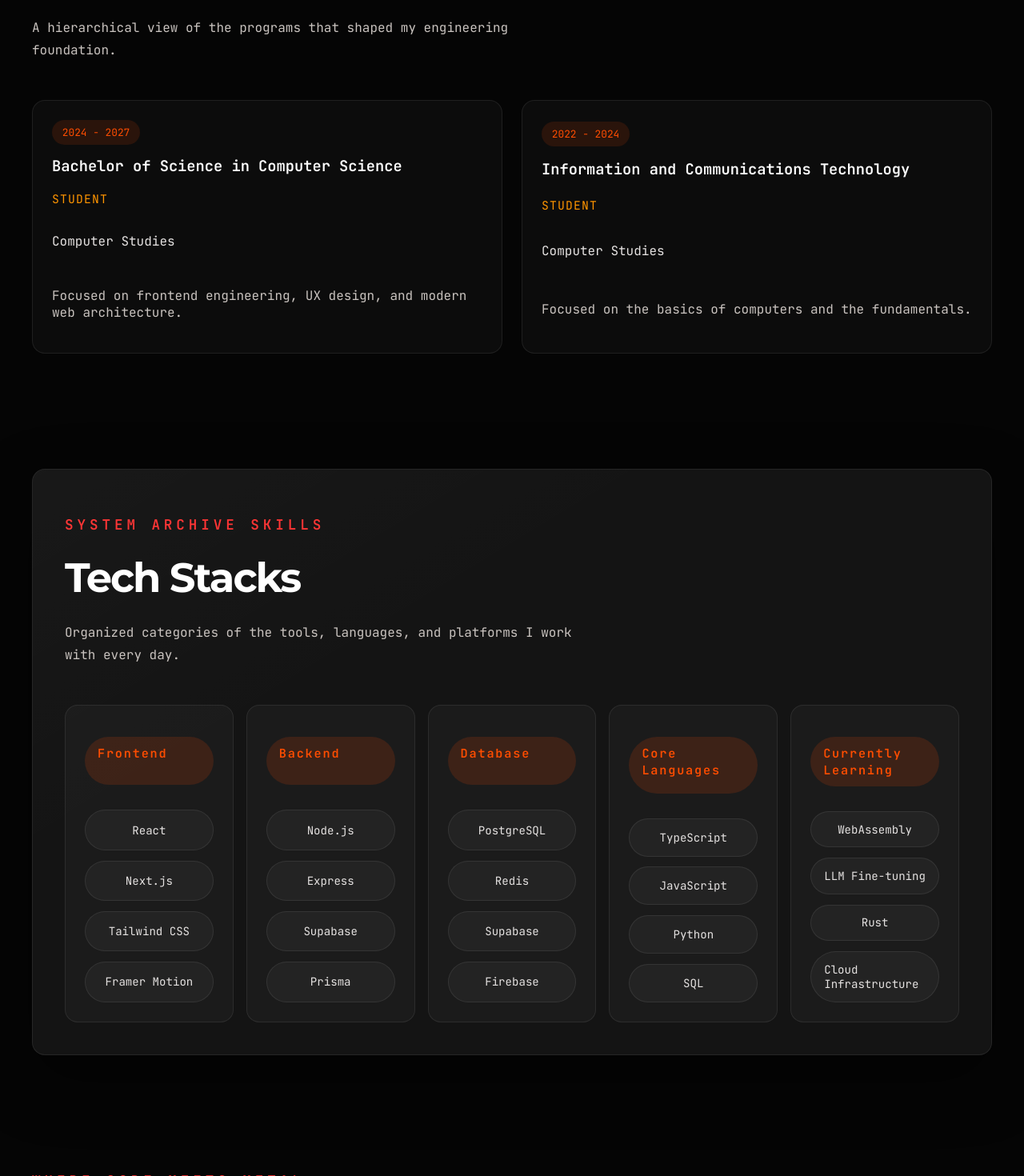
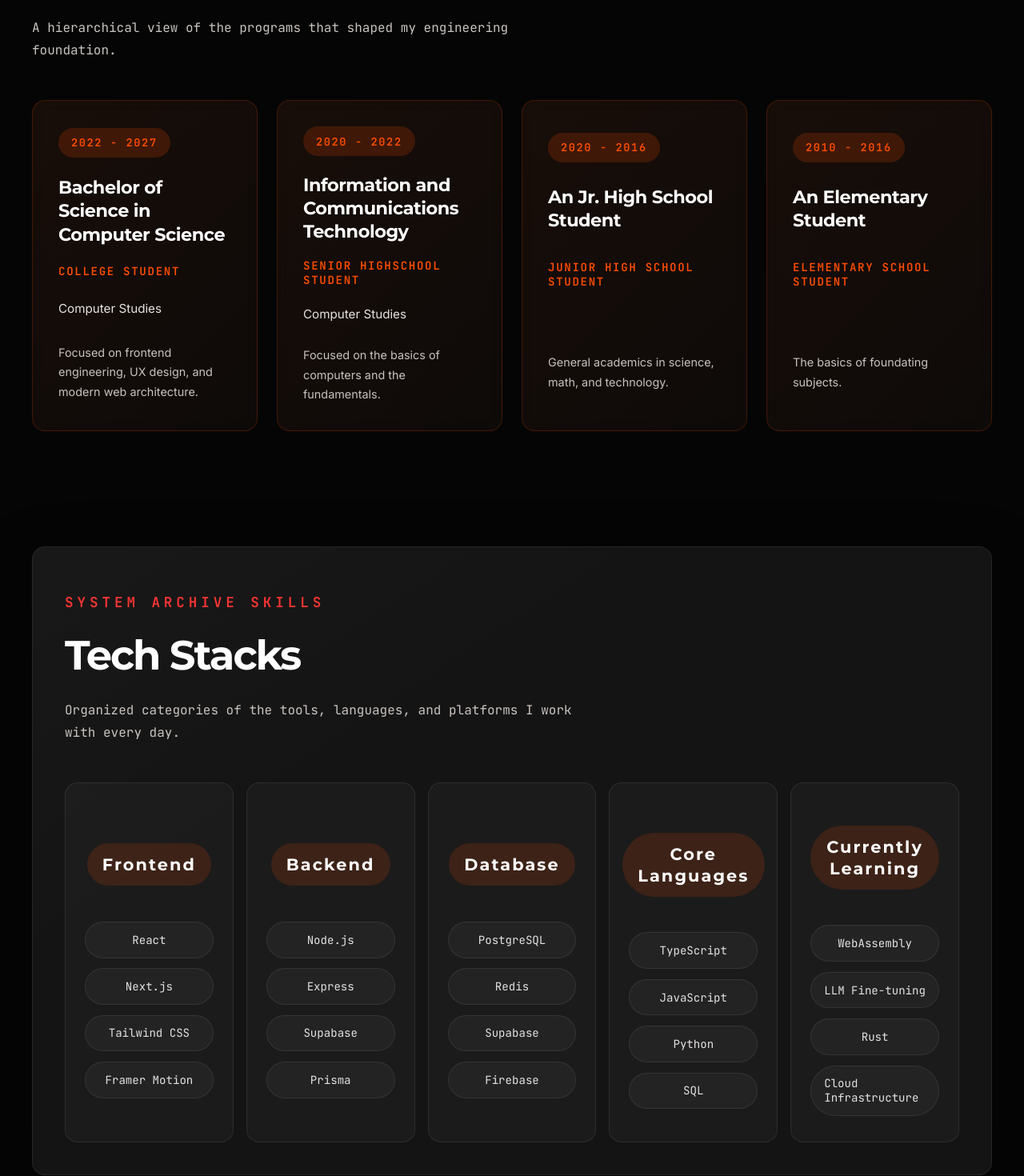
Before and after one commit to blur-ry/my-profile, a Next.js app: page / in a window 1280 px wide. Shown: the part 1600-3070 px from the top of the page at 80% size. Built offline with nearby package versions, Linux system fonts and the light colour scheme.

Commit message:
Updated files

```diff
--- a/src/app/globals.css
+++ b/src/app/globals.css
@@ -416,6 +416,21 @@ a {
 .education-item {
   display: grid;
   gap: 0.85rem;
+  background: linear-gradient(135deg, rgba(255, 77, 0, 0.06) 0%, rgba(255, 77, 0, 0.02) 100%),
+    rgba(255, 255, 255, 0.02);
+  border: 1.5px solid rgba(255, 77, 0, 0.2);
+  border-radius: var(--radius);
+  padding: 2rem;
+  backdrop-filter: blur(10px);
+  transition: all 0.3s ease;
+}
+
+.education-item:hover {
+  background: linear-gradient(135deg, rgba(255, 77, 0, 0.1) 0%, rgba(255, 77, 0, 0.04) 100%),
+    rgba(255, 255, 255, 0.03);
+  border-color: rgba(255, 77, 0, 0.35);
+  box-shadow: 0 12px 32px rgba(255, 77, 0, 0.15);
+  transform: translateY(-4px);
 }
 
 .education-item h3,
@@ -423,13 +438,53 @@ a {
   margin: 0;
 }
 
+.education-period {
+  display: inline-flex;
+  padding: 0.6rem 1rem;
+  border-radius: 9999px;
+  font-family: var(--font-mono);
+  font-size: 0.85rem;
+  font-weight: 700;
+  background: rgba(255, 77, 0, 0.18);
+  color: var(--accent);
+  letter-spacing: 0.12em;
+  text-transform: uppercase;
+}
+
+.education-degree {
+  margin: 0.5rem 0 0 0 !important;
+  font-family: var(--font-display);
+  font-size: 1.4rem;
+  font-weight: 700;
+  color: #ffffff;
+  letter-spacing: -0.02em;
+  line-height: 1.3;
+}
+
 .education-role {
   margin: 0.35rem 0 0;
   font-family: var(--font-mono);
-  color: var(--accent-soft);
-  letter-spacing: 0.08em;
+  color: var(--accent);
+  letter-spacing: 0.12em;
   text-transform: uppercase;
-  font-size: 0.92rem;
+  font-size: 0.88rem;
+  font-weight: 600;
+}
+
+.education-field {
+  margin: 0.5rem 0 0;
+  font-family: var(--font-body);
+  color: #e5e2e1;
+  line-height: 1.6;
+  font-size: 0.95rem;
+}
+
+.education-description {
+  margin: 0.85rem 0 0;
+  font-family: var(--font-body);
+  color: var(--text-muted);
+  line-height: 1.7;
+  font-size: 0.9rem;
 }
 
 .skill-grid {
@@ -611,16 +666,20 @@ a {
 .tech-grid {
   display: grid;
   gap: 1rem;
-  grid-template-columns: repeat(auto-fit, minmax(180px, 1fr));
+  grid-template-columns: repeat(auto-fit, minmax(200px, 1fr));
 }
 
 .tech-panel {
-  display: grid;
-  gap: 1rem;
-  padding: 1.5rem;
+  display: flex;
+  flex-direction: column;
+  align-items: center;
+  justify-content: center;
+  gap: 1.5rem;
+  padding: 2rem 1.5rem;
   background: rgba(255, 255, 255, 0.03);
   border: 1px solid rgba(255, 255, 255, 0.08);
   border-radius: var(--radius);
+  min-height: 280px;
 }
 
 .panel-label {
@@ -634,29 +693,36 @@ a {
 }
 
 .skill-category-label {
-  display: inline-flex;
-  padding: 0.6rem 1rem;
+  display: flex;
+  align-items: center;
+  justify-content: center;
+  padding: 0.8rem 1.2rem;
   border-radius: 9999px;
-  font-family: var(--font-mono);
-  font-size: 0.95rem;
+  font-family: var(--font-display);
+  font-size: 1.3rem;
   font-weight: 700;
   background: rgba(255, 77, 0, 0.15);
-  color: var(--accent);
-  letter-spacing: 0.12em;
+  color: #ffffff;
+  letter-spacing: 0.1em;
   transition: all 0.3s ease;
   cursor: pointer;
+  text-align: center;
+  white-space: normal;
+  line-height: 1.3;
 }
 
 .skill-category-label:hover {
   background: rgba(255, 77, 0, 0.28);
   color: #ffffff;
-  transform: scale(1.08) translateY(-2px);
+  transform: scale(1.08);
   box-shadow: 0 12px 28px rgba(255, 77, 0, 0.2);
 }
 
 .tech-tags {
   display: grid;
   gap: 0.8rem;
+  grid-auto-flow: row;
+  width: 100%;
 }
 
 .tech-tag {
--- a/src/components/EducationTimeline.tsx
+++ b/src/components/EducationTimeline.tsx
@@ -1,18 +1,31 @@
 const education = [
   {
-    period: '2024 - 2027',
+    period: '2022 - 2027',
     degree: 'Bachelor of Science in Computer Science',
-    role: 'Student',
+    role: 'College Student',
     field: 'Computer Studies',
     description: 'Focused on frontend engineering, UX design, and modern web architecture.',
   },
   {
-    period: '2022 - 2024',
+    period: '2020 - 2022',
     degree: 'Information and Communications Technology',
-    role: 'Student',
+    role: 'Senior Highschool Student',
     field: 'Computer Studies',
     description: 'Focused on the basics of computers and the fundamentals.',
   },
+  {
+    period: '2020 - 2016',
+    degree: 'An Jr. High School Student',
+    role: 'Junior High School Student',
+    description: 'General academics in science, math, and technology.',
+  },
+  {
+    period: '2010 - 2016',
+    degree: 'An Elementary Student',
+    role: 'Elementary School Student',
+    description: 'The basics of foundating subjects.',
+  },
+
 ];
 
 export function EducationTimeline() {
@@ -31,12 +44,12 @@ export function EducationTimeline() {
           {education.map((item) => (
             <div key={item.period + item.degree} className="education-item">
               <div className="education-header">
-                <span className="panel-label">{item.period}</span>
+                <span className="education-period">{item.period}</span>
               </div>
-              <h3>{item.degree}</h3>
+              <h3 className="education-degree">{item.degree}</h3>
               <p className="education-role">{item.role}</p>
-              <p style={{ color: '#e5e2e1', lineHeight: 1.75 }}>{item.field}</p>
-              <p style={{ marginTop: '0.85rem', color: '#c9c3bf' }}>{item.description}</p>
+              <p className="education-field">{item.field}</p>
+              <p className="education-description">{item.description}</p>
             </div>
           ))}
         </div>
```
